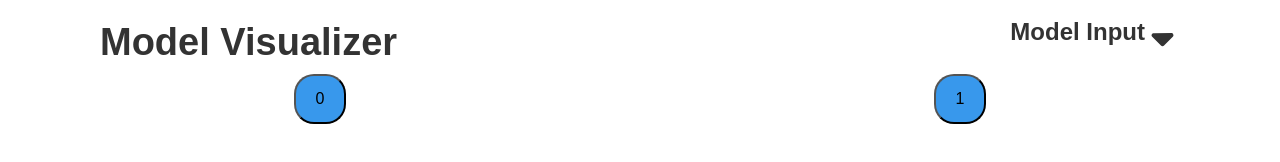
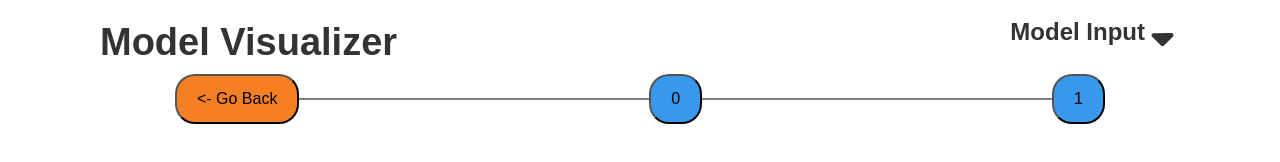
Before and after one commit to baxtrax/Model-Visualizer, a plain HTML site: page index.html in a window 1280 px wide. Both pictures are taken after a click on the button "layer1". Drawn offline with Linux system fonts and the light colour scheme.

Commit message:
Fixed line and added back button

```diff
--- a/scripts/canvas.js
+++ b/scripts/canvas.js
@@ -152,7 +152,17 @@ function addButton(item) {
     newButton.className = "attracted-button clickable"
     newButton.addEventListener('click', () => {
       buttonContainer.innerHTML = "" // Clear current buttons
+
+      // Back button if not top level
+      if (item.getValue !== "model") {
+        const backButton = document.createElement('button');
+        backButton.className = "attracted-button clickable back"
+        backButton.textContent = "<- Go Back"
+        buttonContainer.appendChild(backButton)
+      }
+
       item.getChildren().forEach(addButton)
+
     });
 
 
@@ -161,4 +171,5 @@ function addButton(item) {
   }
 
   buttonContainer.appendChild(newButton);
+  updateButtonList()
 }
--- a/style.css
+++ b/style.css
@@ -148,6 +148,10 @@ body {
     cursor: pointer;
 }
 
+.attracted-button.clickable.back {
+    background-color: #f67f24;
+}
+
 ::-webkit-scrollbar {
     width: 10px;
     height: 10px;
```
